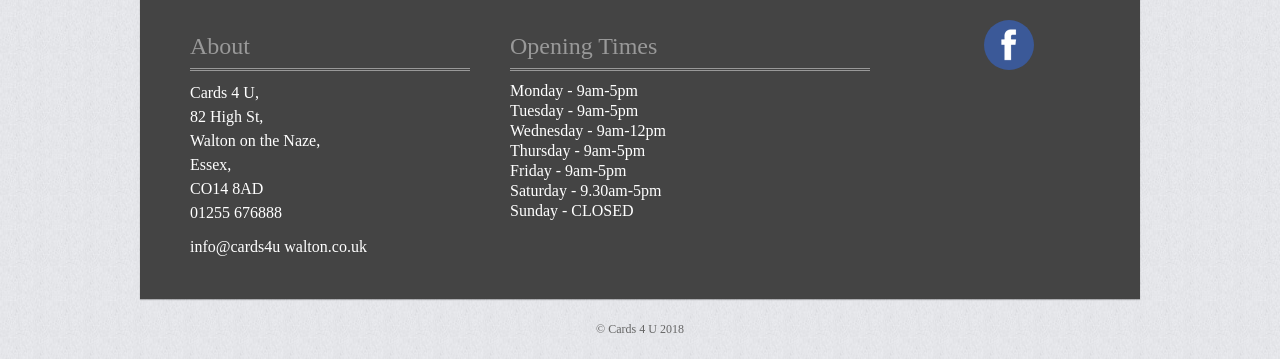
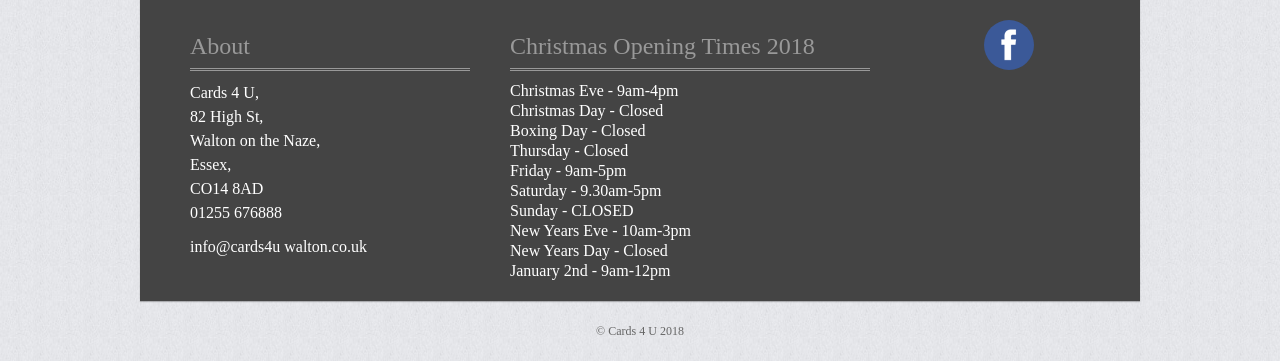
Before and after one commit to cards4uwalton/cards4uwalton, a plain HTML site: page index.html in a window 1280 px wide. Shown: the part 1935-2296 px from the top of the page. Drawn offline with Linux system fonts and the light colour scheme; a web font is replaced by a local one.

Commit message:
Updated Xmas opening times

```diff
--- a/index.html
+++ b/index.html
@@ -255,16 +255,19 @@
   								</div>
 
   								<div class="span5" id="openingtimes">
-  									<h3>Opening Times</h3>
+  									<h3>Christmas Opening Times 2018</h3>
   									<ul>
-  										<li>Monday - 9am-5pm</li>
-  										<li>Tuesday - 9am-5pm</li>
-  										<li>Wednesday - 9am-12pm</li>
-  										<li>Thursday - 9am-5pm</li>
+  										<li>Christmas Eve - 9am-4pm</li>
+  										<li>Christmas Day - Closed</li>
+  										<li>Boxing Day - Closed</li>
+  										<li>Thursday - Closed</li>
   										<li>Friday - 9am-5pm</li>
   										<li>Saturday - 9.30am-5pm</li>
   										<li>Sunday - CLOSED</li>
-  									</ul></div>
+                      <li>New Years Eve - 10am-3pm</li>
+                      <li>New Years Day - Closed</li>
+                      <li>January 2nd - 9am-12pm</li>
+                      </div>
   									<!-- end: About -->
 
 
```
